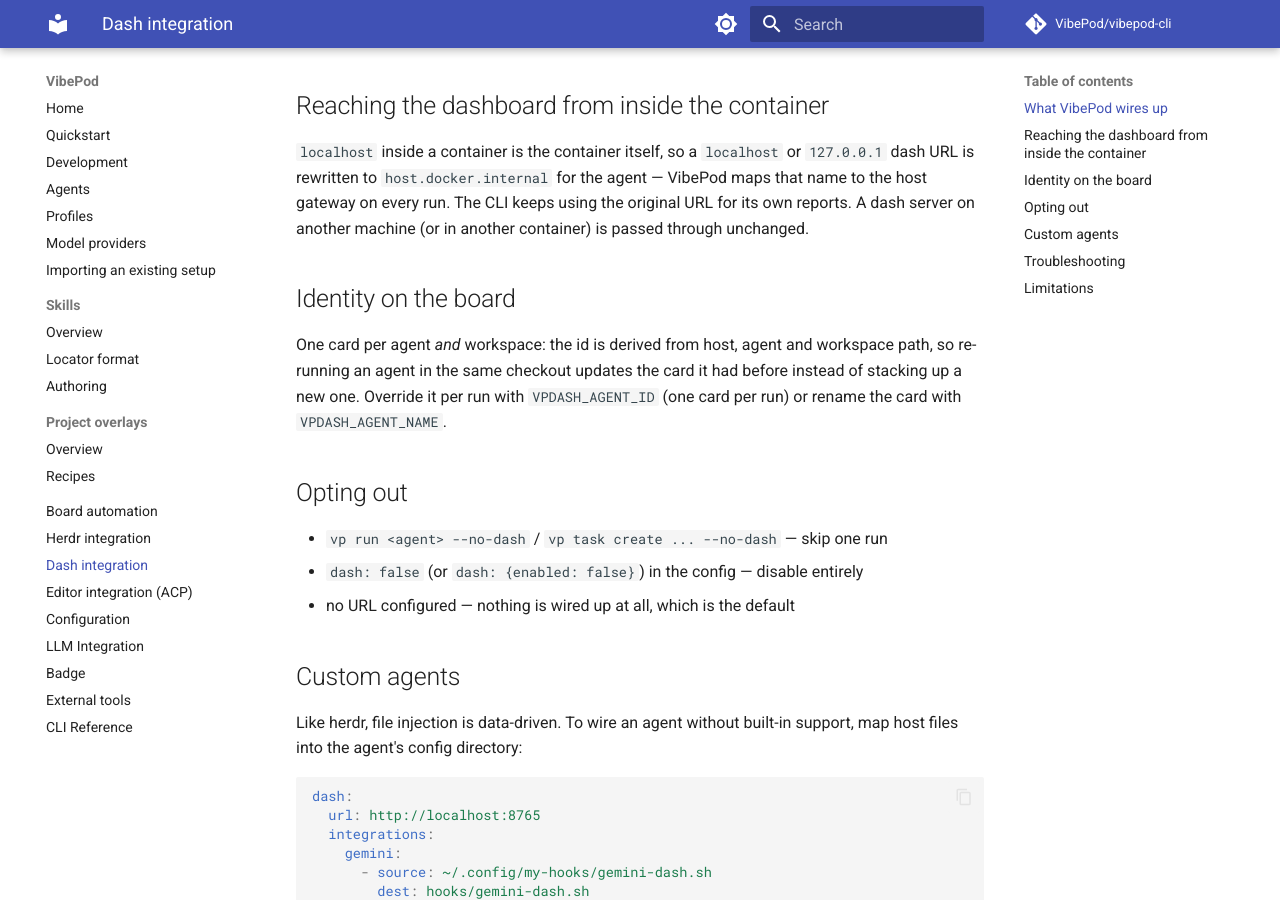
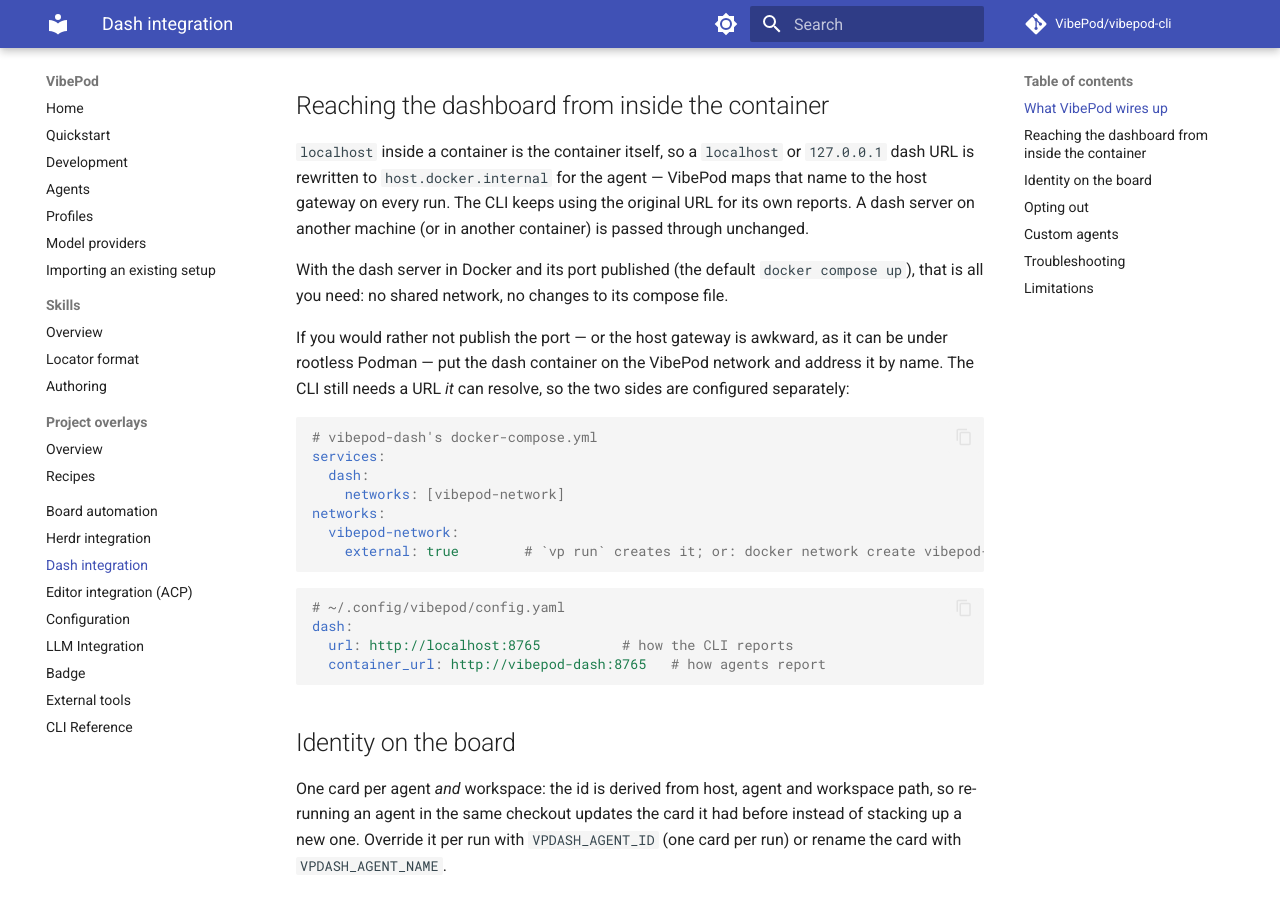
Before and after one commit to VibePod/vibepod-cli, an MkDocs documentation site: the page built from docs/dash.md, in a window 1280 px wide and 900 px high, scrolled down 1279 px. Built offline with MkDocs 1.6.1 and Material for MkDocs 9.7.7, drawn with Linux system fonts in a browser that asks for light colours; comment, search, counter and statistics services are not loaded.

Commit message:
Allow pinning the dash URL agents use

````diff
--- a/docs/dash.md
+++ b/docs/dash.md
@@ -57,6 +57,32 @@
 the original URL for its own reports. A dash server on another machine (or in
 another container) is passed through unchanged.
 
+With the dash server in Docker and its port published (the default
+`docker compose up`), that is all you need: no shared network, no changes to
+its compose file.
+
+If you would rather not publish the port — or the host gateway is awkward, as
+it can be under rootless Podman — put the dash container on the VibePod
+network and address it by name. The CLI still needs a URL *it* can resolve, so
+the two sides are configured separately:
+
+```yaml
+# vibepod-dash's docker-compose.yml
+services:
+  dash:
+    networks: [vibepod-network]
+networks:
+  vibepod-network:
+    external: true        # `vp run` creates it; or: docker network create vibepod-network
+```
+
+```yaml
+# ~/.config/vibepod/config.yaml
+dash:
+  url: http://localhost:8765          # how the CLI reports
+  container_url: http://vibepod-dash:8765   # how agents report
+```
+
 ## Identity on the board
 
 One card per agent *and* workspace: the id is derived from host, agent and
````
Also changed, not shown: docs/configuration.md (+24 -21 lines), 2 other files.
